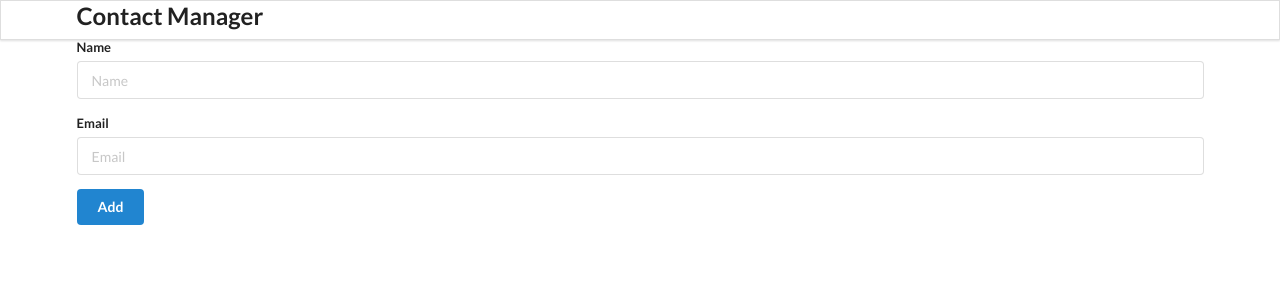
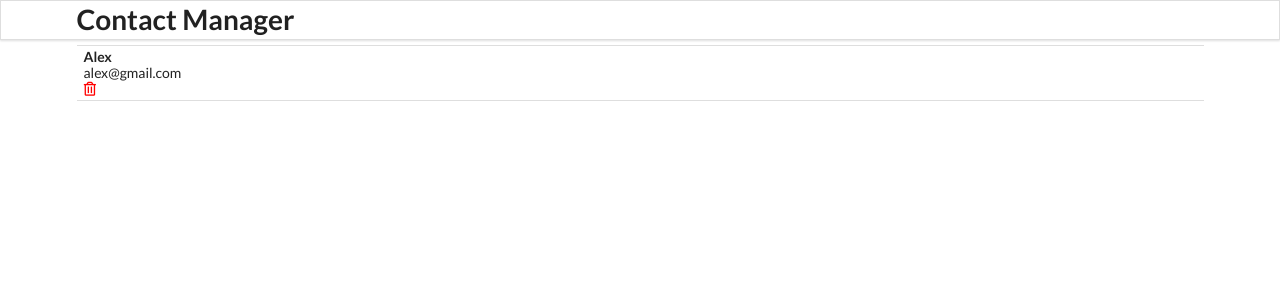
Before and after one commit to sanjaykirupaharan/contact-add-manager, a React (Create React App) app: page / in a window 1280 px wide. Shown: the top 300 px of the page. Built offline with nearby package versions, Linux system fonts and the light colour scheme.

Commit message:
feat: add routes to contact list and add contacts

```diff
--- a/package.json
+++ b/package.json
@@ -8,6 +8,7 @@
     "@testing-library/user-event": "^13.5.0",
     "react": "^18.2.0",
     "react-dom": "^18.2.0",
+    "react-router-dom": "^5.2.0",
     "react-scripts": "^2.1.3",
     "uuid": "^9.0.0",
     "uuidv4": "^6.2.13",
--- a/src/components/AddContact.js
+++ b/src/components/AddContact.js
@@ -20,8 +20,8 @@ class AddContact extends React.Component{
     render() {
       return(
          <div className='ui main'>
-
-            <h3>Add Contact</h3>
+<br />
+            <h2>Add Contact</h2>
 
             <form className='ui form' onSubmit={this.add}>
                <div className="field">
--- a/src/components/App.js
+++ b/src/components/App.js
@@ -1,4 +1,5 @@
 import React, { useState, useEffect } from 'react';
+import { BrowserRouter as Router, Switch, Route } from 'react-router-dom';
 import { v4 } from 'uuid';
 import './App.css';
 
@@ -36,9 +37,16 @@ function App() {
 
   return (
     <div className='ui container'>
-      <Header />
-      <AddContact addContactHandler={addContactHandler}/>
-      <ContactList contacts={contacts} getContactId={ removeContactHandler }/>
+      <Router>
+          <Header />
+          <Switch>
+              <Route path="/add" component ={AddContact} />
+              <Route path="/" exact component ={ContactList} />
+          </Switch>
+
+          {/* <AddContact addContactHandler={addContactHandler}/>
+          <ContactList contacts={contacts} getContactId={ removeContactHandler }/> */}
+      </Router>
     </div>
   );
 }
--- a/src/components/ContactList.js
+++ b/src/components/ContactList.js
@@ -8,13 +8,22 @@ const ContactList = (props) => {
      props.getContactId(id);
    } ;
 
-   const renderContactList = props.contacts.map((contact)=> {
+   const contacts = [{
+      id: "1",
+      "name": "Alex",
+      "email": "alex@gmail.com"
+   }]
+
+   const renderContactList = contacts.map((contact)=> {
        return  <ContactCard contact={contact} clickHandler = {deleteContactHandler} key = {contact.id} /> ;
 
    })
    return(
-    <div className="ui celled list">
-      { renderContactList }
+    <div className="main">
+      <h2>Contact List</h2>
+        <div className="ui celled list">
+          { renderContactList }
+        </div>
     </div>
    )
 };
--- a/src/components/Header.js
+++ b/src/components/Header.js
@@ -4,7 +4,7 @@ const Header = () => {
    return(
       <div className='ui fixed menu'>
          <div className="ui container center">
-            <h2>Contact Manager</h2>
+            <h1>Contact Manager</h1>
          </div>
       </div>
    );
```
Also changed, not shown: 1 other file (tests, documents, lock files or other folders).
